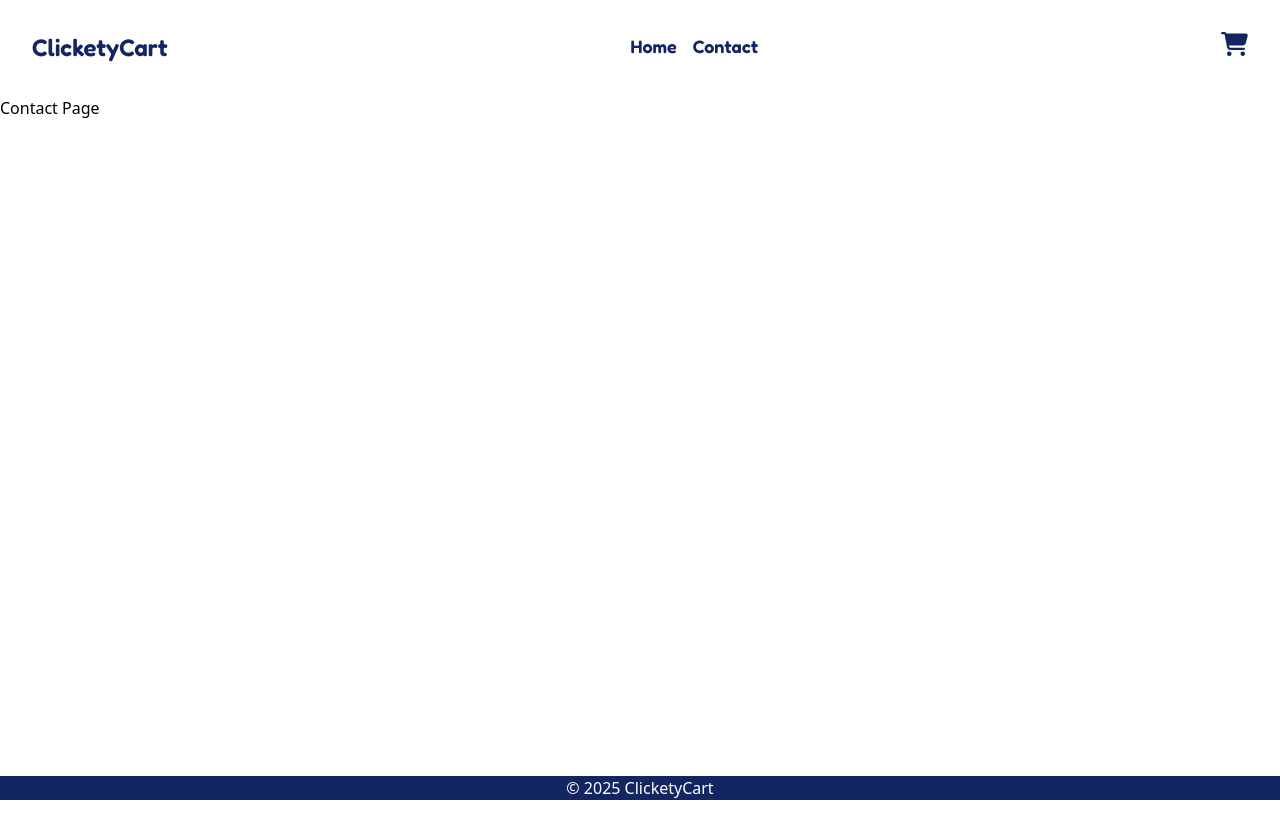
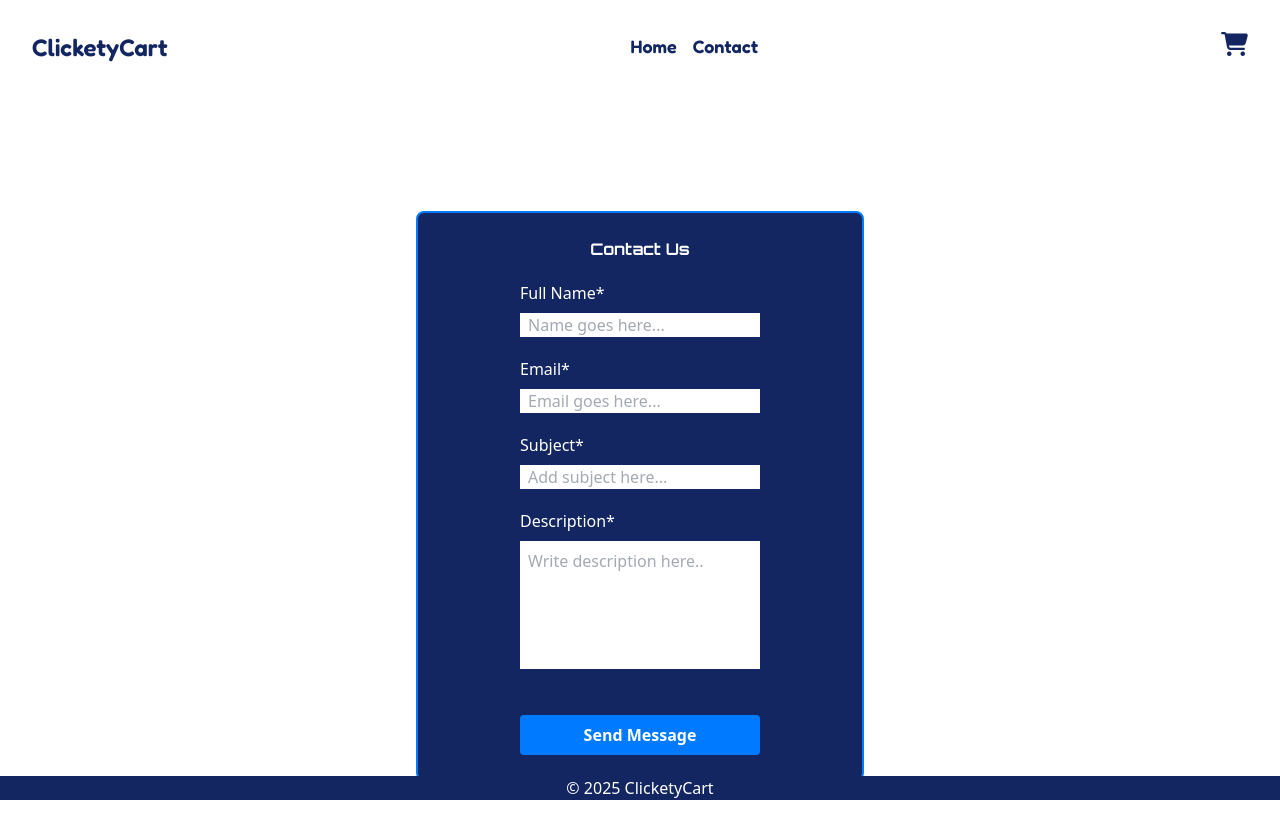
Before and after one commit to maddipaddi/frameworks-CA, a React (Vite) app: page /contact in a window 1280 px wide. Shown: the top 838 px of the page. Before the commit the page ends 800 px from the top, so only its background shows below. Built offline with nearby package versions, Linux system fonts and the light colour scheme; a web font is replaced by a local one.

Commit message:
feat: added contact form function

```diff
--- a/src/pages/Contact.jsx
+++ b/src/pages/Contact.jsx
@@ -1,9 +1,118 @@
-function Contact() {
+import { useState } from "react";
+
+function ContactForm() {
+  const [formData, setFormData] = useState({
+    fullName: "",
+    email: "",
+    subject: "",
+    description: "",
+  });
+
+  const [errors, setErrors] = useState({});
+
+  const handleChange = (e) => {
+    setFormData({ ...formData, [e.target.name]: e.target.value });
+    setErrors({ ...errors, [e.target.name]: "" });
+  };
+
+  const validateForm = () => {
+    let newErrors = {};
+
+    if (!formData.fullName.trim())
+      newErrors.fullName = "Full name is requiered.";
+    if (!formData.email.match(/^[\w-.]+@([\w-]+\.)+[\w-]{2,4}$/))
+      newErrors.email = "Enter a valid email address.";
+    if (!formData.subject.trim()) newErrors.subject = "Subject is required.";
+    if (formData.description.length < 10)
+      newErrors.description =
+        "Description must be at least 10 characters long.";
+
+    setErrors(newErrors);
+    return Object.keys(newErrors).length === 0;
+  };
+
+  const handleSubmit = (e) => {
+    e.preventDefault();
+    if (validateForm()) {
+      console.log("Forem submitted", formData);
+      alert("Message sent succesfully!");
+      setFormData({ fullName: "", email: "", subject: "", description: "" });
+    }
+  };
+
   return (
-    <div>
-      <h1>Contact Page</h1>
+    <div className="flex items-center justify-center min-h-screen">
+      <div className="contact-form-container p-6 bg-primary text-white w-md rounded-lg justify-items-center  border-2 border-accent">
+        <div>
+          <h1 className="font-title font-bold">Contact Us</h1>
+        </div>
+        <div>
+          <form
+            onSubmit={handleSubmit}
+            className="contact-form flex flex-col gap-5 mt-5 "
+          >
+            <div>
+              <label className="block text-white pb-2">Full Name*</label>
+              <input
+                type="text"
+                name="fullName"
+                value={formData.fullName}
+                onChange={handleChange}
+                className="fullName bg-white w-60 pl-2 text-gray-600"
+                placeholder="Name goes here..."
+                required
+              />
+            </div>
+
+            <div>
+              <label className="block text-white pb-2">Email*</label>
+              <input
+                type="text"
+                name="email"
+                value={formData.email}
+                onChange={handleChange}
+                className="email bg-white w-60 pl-2 text-gray-600"
+                placeholder="Email goes here..."
+                required
+              />
+            </div>
+
+            <div>
+              <label className="block text-white pb-2">Subject*</label>
+              <input
+                type="text"
+                name="subject"
+                value={formData.subject}
+                onChange={handleChange}
+                className="subject bg-white w-60 pl-2 text-gray-600"
+                placeholder="Add subject here..."
+                required
+              />
+            </div>
+
+            <div>
+              <label className="block text-white pb-2">Description*</label>
+              <textarea
+                name="description"
+                value={formData.description}
+                onChange={handleChange}
+                className="bg-white w-60 h-32 p-2 text-gray-600 resize-none"
+                placeholder="Write description here.."
+                required
+              />
+            </div>
+
+            <button
+              type="submit"
+              className="w-full bg-accent text-white font-bold mt-5 p-2 rounded hover:bg-red-600"
+            >
+              Send Message
+            </button>
+          </form>
+        </div>
+      </div>
     </div>
   );
 }
 
-export default Contact;
+export default ContactForm;
```
